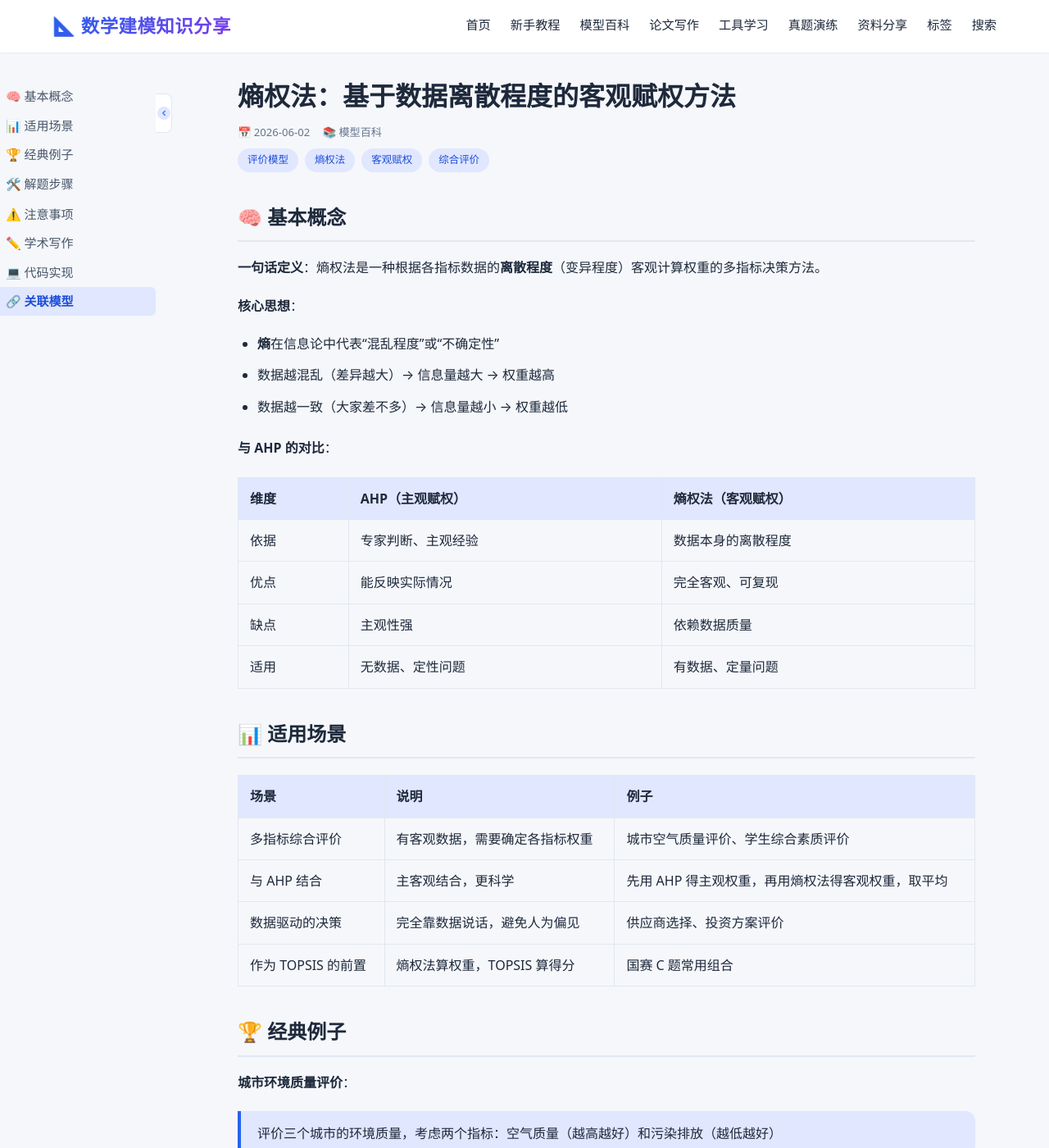
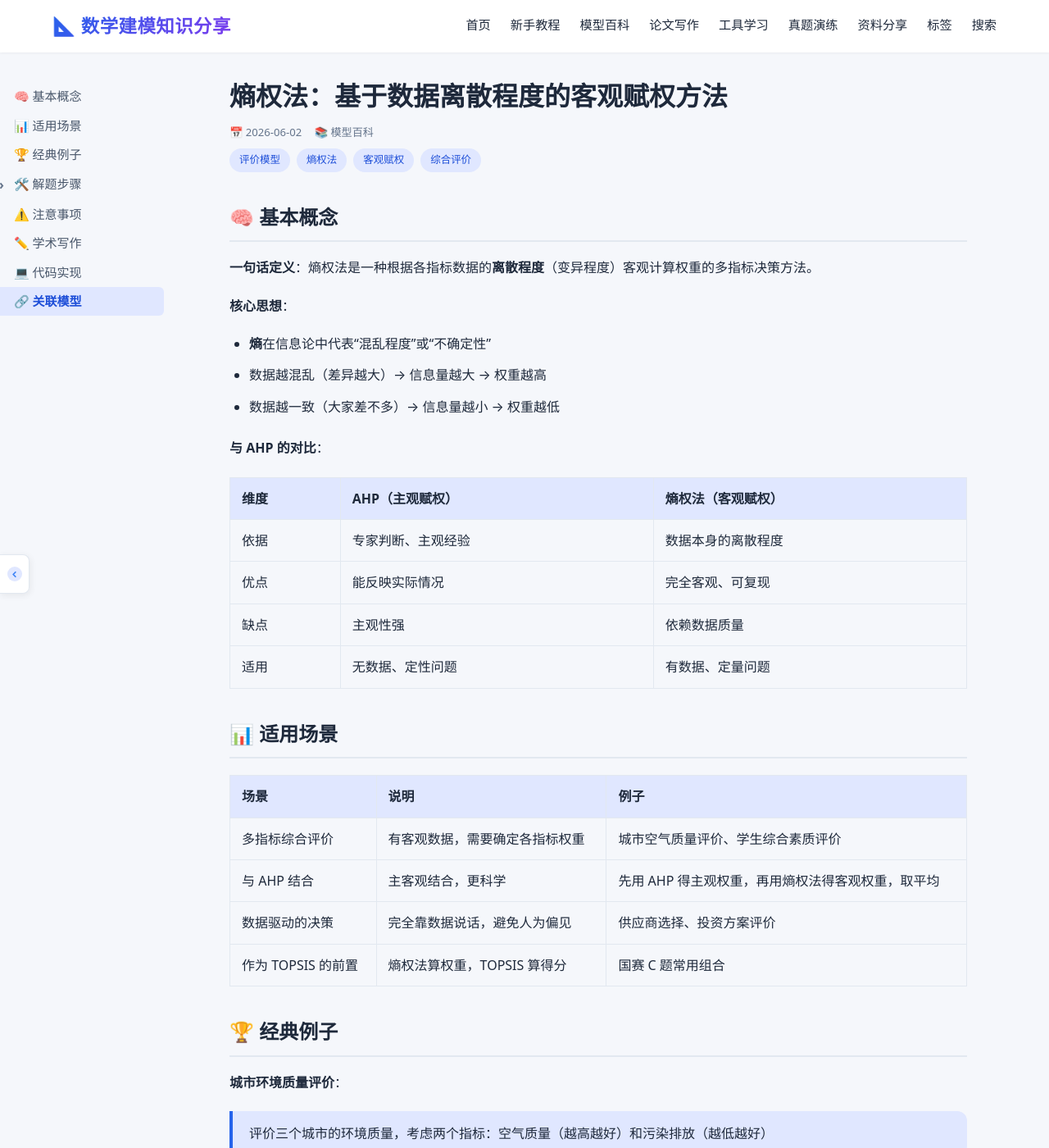
Before and after one commit to KawaiiWarma520/math-modeling, a Jekyll site: the page built from _posts/2026-06-02-entropy-method.md, in a window 1280 px wide and 1400 px high. Shown: the whole window at 82% size. Built offline with Jekyll 4.4.1, drawn with Linux system fonts in a browser that asks for light colours.

Commit message:
折叠按钮固定到屏幕最左侧，样式同方案A
- 折叠按钮从侧边栏右侧移到屏幕最左侧固定定位
- 增大按钮宽度和圆点尺寸，加投影
- 手机端同步隐藏

```diff
--- a/_layouts/post.html
+++ b/_layouts/post.html
@@ -4,13 +4,14 @@
 
 <div class="post-wrapper">
 
+  <div class="sidebar-toggle" id="sidebarToggle" title="收起导航">
+    <span class="toggle-icon">
+      <svg viewBox="0 0 16 16"><polyline points="10,4 6,8 10,12"/></svg>
+    </span>
+  </div>
+
   <div class="sidebar-area">
     <nav class="post-sidebar" aria-label="章节导航"></nav>
-    <div class="sidebar-toggle" id="sidebarToggle" title="收起导航">
-      <span class="toggle-icon">
-        <svg viewBox="0 0 16 16"><polyline points="10,4 6,8 10,12"/></svg>
-      </span>
-    </div>
   </div>
 
   <main class="post-main" id="mainContent">
--- a/assets/css/style.css
+++ b/assets/css/style.css
@@ -811,10 +811,9 @@
   margin-bottom: 1px;
 }
 
-/* 侧边栏容器（含汉堡按钮） */
+/* 侧边栏容器 */
 .sidebar-area {
-  display: flex;
-  align-items: flex-start;
+  display: block;
   position: sticky;
   top: 80px;
   max-height: calc(100vh - 100px);
@@ -822,10 +821,14 @@
   margin-left: -120px;
 }
 
-/* 折叠按钮（蓝紫渐变圆点 + 箭头） */
+/* 折叠按钮（固定左侧，蓝紫渐变圆点 + 箭头） */
 .sidebar-toggle {
-  flex-shrink: 0;
-  width: 20px;
+  position: fixed;
+  left: 0;
+  top: 50%;
+  transform: translateY(-50%);
+  z-index: 1001;
+  width: 36px;
   height: 48px;
   display: flex;
   align-items: center;
@@ -835,18 +838,18 @@
   border: 1px solid var(--border);
   border-left: none;
   border-radius: 0 8px 8px 0;
+  box-shadow: 1px 2px 8px rgba(0,0,0,0.07);
   color: var(--text-muted);
-  transition: all 0.2s;
+  transition: background 0.2s;
   user-select: none;
-  margin-top: 18px;
 }
 .sidebar-toggle:hover { background: var(--primary-lighter); color: var(--primary); }
 .sidebar-toggle .toggle-icon {
   display: flex;
   align-items: center;
   justify-content: center;
-  width: 16px;
-  height: 16px;
+  width: 18px;
+  height: 18px;
   border-radius: 50%;
   background: var(--primary-lighter);
   transition: all 0.25s;
@@ -854,7 +857,7 @@
 .sidebar-toggle:hover .toggle-icon { background: var(--gradient); }
 .sidebar-toggle:hover .toggle-icon svg { stroke: #fff; }
 .sidebar-toggle .toggle-icon svg {
-  width: 10px; height: 10px;
+  width: 11px; height: 11px;
   stroke: var(--primary-light);
   stroke-width: 2.5;
   fill: none;
@@ -884,6 +887,7 @@
     padding: 24px 16px 0;
   }
   .sidebar-area { display: none; }
+  .sidebar-toggle { display: none; }
   .post-main { padding-left: 0; }
   .post-header h1 { font-size: 1.5rem; }
   .page-banner h1 { font-size: 1.5rem; }
```
